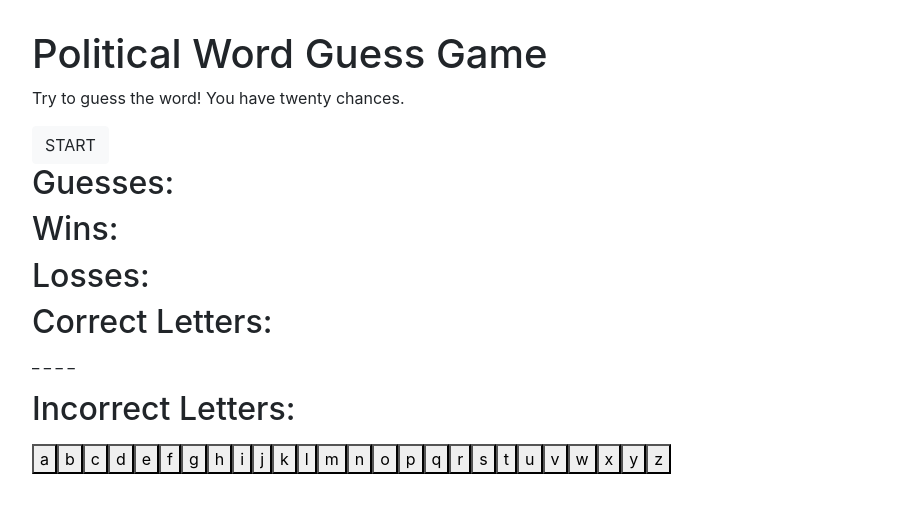
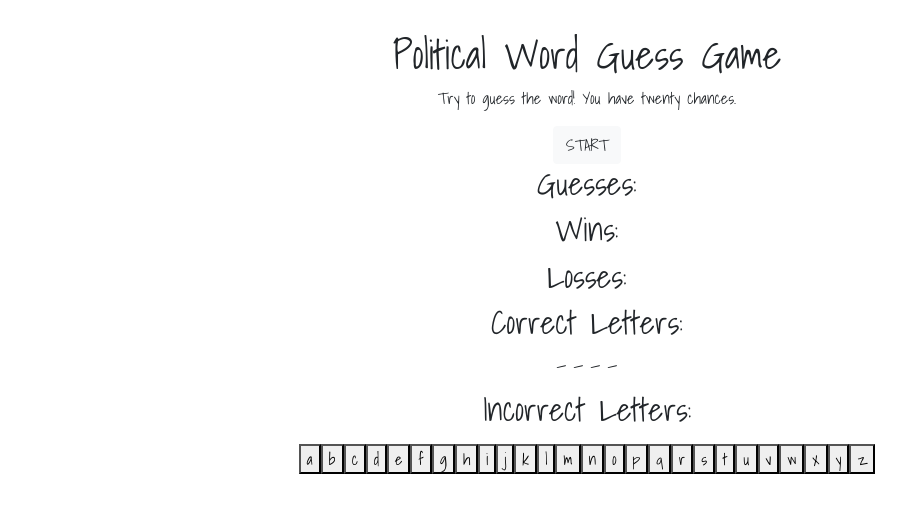
Before and after one commit to katherinestout/FloralWordGame, a website: page index.html in a window 1280 px wide. Shown: the whole page, without its empty margins (53-959 px from the left). Drawn offline with nearby package versions, Linux system fonts and the light colour scheme.

Commit message:
some styling

```diff
--- a/assets/style.css
+++ b/assets/style.css
@@ -2,6 +2,7 @@ body {
     padding: 30px;
 }
 
-h1 {
+.container {
     font-family: 'Shadows Into Light', cursive;
+    text-align: center;
 }
--- a/index.html
+++ b/index.html
@@ -7,7 +7,9 @@
     <title>Political Word Guess Game</title>
 
     <link href="https://fonts.googleapis.com/css?family=Shadows+Into+Light" rel="stylesheet">
-    <link rel ="stylesheet" href="assets/style.css">
+
+    <link rel="stylesheet" type="text/css" href="./assets/style.css">
+
     <script src="assets/script.js"></script>
     <link rel= "stylesheet" href="https://stackpath.bootstrapcdn.com/bootstrap/4.1.3/css/bootstrap.min.css">
     <script
```
